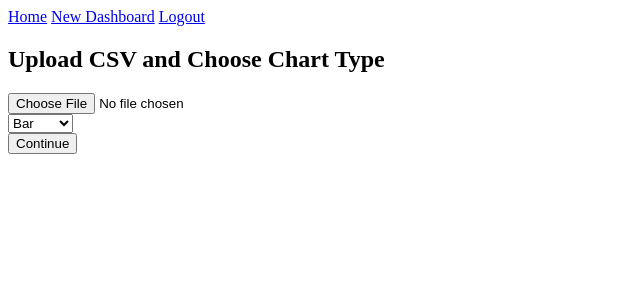
After one commit to xjanek/Custom-Data-Visualization-Web-App, a Flask app: page /dashboard in a window 1280 px wide. The commit adds this page. Shown: the top 300 px of the page, without its empty margins (0-640 px from the left). Run offline with Flask 3, Linux system fonts and the light colour scheme; the visitor is signed in with stand-in values (Sample User, id 1).

Commit message:
Option to create custom charts

```diff
--- a/app.py
+++ b/app.py
@@ -1,9 +1,11 @@
-from flask import Flask, render_template, request, redirect, url_for, flash
+from flask import Flask, render_template, request, redirect, url_for, flash, session
 from flask_sqlalchemy import SQLAlchemy
 from flask_login import LoginManager, UserMixin, login_user, login_required, logout_user, current_user
 from werkzeug.security import generate_password_hash, check_password_hash
 import os
 from models import db, User
+import pandas as pd
+
 
 app = Flask(__name__)
 app.config['SECRET_KEY'] = 'your-secret-key'
@@ -67,6 +69,17 @@ def logout():
     flash("Successfully logged out.", "success")
     return redirect(url_for('login'))
 
+@app.route('/dashboard', methods=['GET', 'POST'])
+@login_required
+def dashboard():
+    if request.method == 'POST':
+        file = request.files['file']
+        chart_type = request.form['chart_type']
+        df = pd.read_csv(file)
+        session['csv_data'] = df.to_json()
+        return render_template('chart_setup.html', columns=df.columns, chart_type=chart_type, data_html=df.head().to_html(classes='table'))
+    return render_template('dashboard.html')
+
 if __name__ == '__main__':
     with app.app_context():
         db.create_all()
--- a/templates/base.html
+++ b/templates/base.html
@@ -10,7 +10,6 @@
             <a href="{{ url_for('home') }}">Home</a>
             {% if current_user.is_authenticated %}
                 <a href="{{ url_for('dashboard') }}">New Dashboard</a>
-                <a href="{{ url_for('dashboards') }}">My Dashboards</a>
                 <a href="{{ url_for('logout') }}">Logout</a>
             {% endif %}
         </div>
--- /dev/null
+++ b/templates/dashboard.html
@@ -0,0 +1,13 @@
+{% extends 'base.html' %}
+{% block content %}
+<h2>Upload CSV and Choose Chart Type</h2>
+<form method="POST" enctype="multipart/form-data">
+    <input type="file" name="file" required><br>
+    <select name="chart_type">
+        <option value="bar">Bar</option>
+        <option value="line">Line</option>
+        <option value="scatter">Scatter</option>
+    </select><br>
+    <button type="submit">Continue</button>
+</form>
+{% endblock %}
```
Also changed, not shown: templates/chart_setup.html (added, +19 -0 lines), templates/login.html (line endings or trailing spaces), templates/register.html (line endings or trailing spaces), 1 other file.
